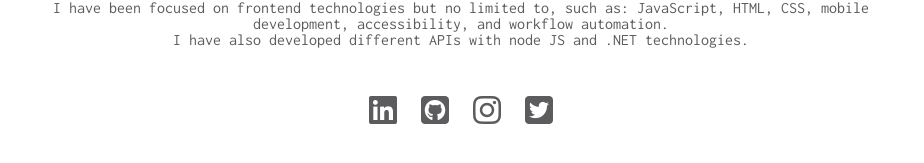
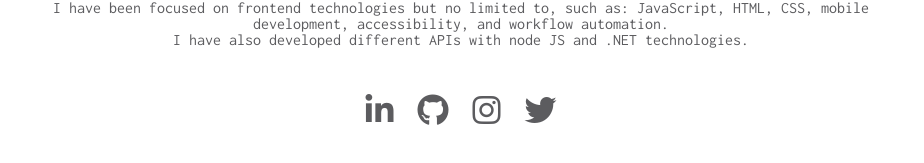
Before and after one commit to charliechauri/charliechauri-legacy, a website: page src/index.html in a window 1280 px wide. Shown: the part 393-556 px from the top of the page, without its empty margins (179-1103 px from the left). Drawn offline with nearby package versions, Linux system fonts and the light colour scheme.

Commit message:
feat Change square icons to default

```diff
--- a/src/index.html
+++ b/src/index.html
@@ -54,12 +54,12 @@
         <ul>
             <li>
                 <a href="https://linkedin.com/in/carlosechauri" target="_blank" rel="noopener noreferer">
-                    <i class="fa fa-linkedin-square fa-2x" aria-hidden="true" aria-label="LinkedIn account"></i>
+                    <i class="fa fa-linkedin fa-2x" aria-hidden="true" aria-label="LinkedIn account"></i>
                 </a>
             </li>
             <li>
                 <a href="https://github.com/charliechauri" target="_blank" rel="noopener noreferer">
-                    <i class="fa fa-github-square fa-2x" aria-hidden="true" aria-label="Github account"></i>
+                    <i class="fa fa-github fa-2x" aria-hidden="true" aria-label="Github account"></i>
                 </a>
             </li>
             <li>
@@ -69,7 +69,7 @@
             </li>
             <li>
                 <a href="https://twitter.com/charliechauri" target="_blank" rel="noopener noreferer">
-                    <i class="fa fa-twitter-square fa-2x" aria-hidden="true" aria-label="Twitter account"></i>
+                    <i class="fa fa-twitter fa-2x" aria-hidden="true" aria-label="Twitter account"></i>
                 </a>
             </li>
         </ul>
```
